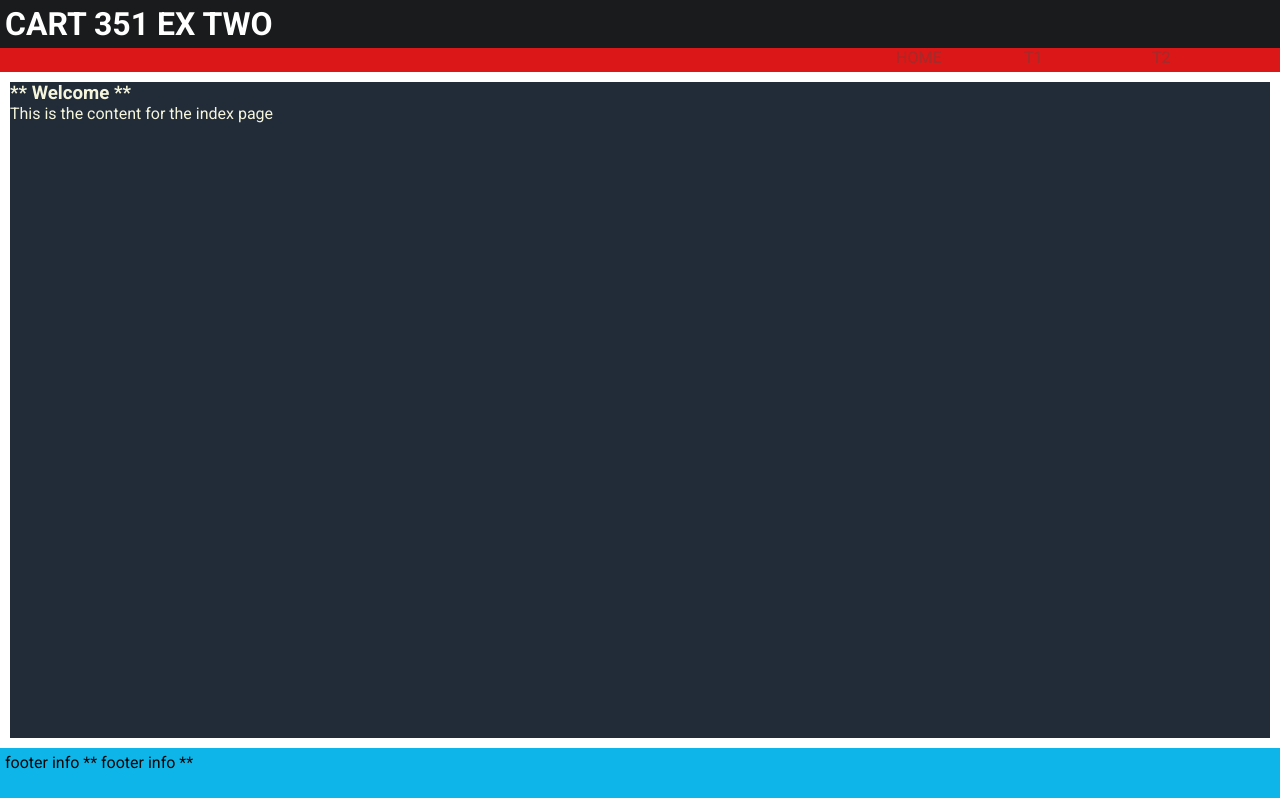
After one commit to kaim-bit/CART351, a Flask app: page /t2 in a window 1280 px wide. The commit adds this page. Run offline with Flask 3, Linux system fonts and the light colour scheme.

Commit message:
prog on exr 2

```diff
--- a/Kai_Maquivar-1_Exr_2/exercise-two.py
+++ b/Kai_Maquivar-1_Exr_2/exercise-two.py
@@ -30,9 +30,9 @@ def getSearchCriteria():
 
 #*************************************************
 # #Task-2: GET REQUEST
-# @app.route("/t2")
-# def t2():
-#     return render_template("t2.html")
+@app.route("/t2")
+def t2():
+    return render_template("t2.html")
 #*************************************************
 @app.route("/getSearchCriteria_adv")
 def getSearchCriteria_adv():
--- /dev/null
+++ b/Kai_Maquivar-1_Exr_2/static/css/T2.css
@@ -0,0 +1,56 @@
+* {
+    margin: 0;
+    padding: 0;
+}
+
+body {
+    font-family: "Roboto", sans-serif;
+    color: beige;
+}
+
+h2 {
+
+    font-size: 32px;
+    padding: 5px;
+    background-color: rgb(25, 27, 28);
+    color: rgb(255, 255, 255);
+}
+
+nav {
+    padding-bottom: 5px;
+    background-color: rgb(219, 23, 23);
+}
+
+nav ul {
+    display: flex;
+    justify-content: right;
+
+}
+
+nav ul li {
+    width: 10%;
+    text-transform: uppercase;
+    text-decoration: none;
+    list-style-type: none;
+
+
+}
+
+nav li a {
+    text-decoration: none;
+    color: rgb(167, 41, 41);
+}
+
+main {
+    margin: 10px;
+    background-color: rgb(34, 44, 57);
+    min-height: calc(82vh);
+}
+
+footer {
+    background-color: rgb(14, 181, 232);
+    min-height: 5vh;
+    padding: 5px;
+    color: rgb(6, 6, 6);
+
+}
--- a/Kai_Maquivar-1_Exr_2/static/css/base.css
+++ b/Kai_Maquivar-1_Exr_2/static/css/base.css
@@ -13,7 +13,7 @@ h2 {
     font-size: 32px;
     padding: 5px;
     background-color: rgb(14, 181, 232);
-    color: rgb(255, 255, 255);
+    color: rgb(64, 19, 19);
 }
 
 nav {
--- a/Kai_Maquivar-1_Exr_2/templates/base.html
+++ b/Kai_Maquivar-1_Exr_2/templates/base.html
@@ -1,19 +1,25 @@
 <!doctype html>
 <html>
+
 <head>
     <link rel="preconnect" href="https://fonts.googleapis.com">
     <link rel="preconnect" href="https://fonts.gstatic.com" crossorigin>
-    <link href="https://fonts.googleapis.com/css2?family=Roboto:ital,wght@0,100..900;1,100..900&display=swap" rel="stylesheet">
+    <link href="https://fonts.googleapis.com/css2?family=Roboto:ital,wght@0,100..900;1,100..900&display=swap"
+        rel="stylesheet">
     <link rel="stylesheet" href="../static/css/base.css">
     <title>CART 351 EX TWO</title>
 
+
 </head>
+
 <body>
     <header>
         <h2> CART 351 EX TWO </h2>
         <nav>
             <ul>
                 <li> <a href="{{url_for('index')}}">Home </a> </li>
+                <li> <a href="{{url_for('t1')}}">T1 </a> </li>
+                <li> <a href="{{url_for('t2')}}">T2 </a> </li>
             </ul>
         </nav>
     </header>
@@ -24,4 +30,5 @@
         footer info ** footer info **
     </footer>
 </body>
+
 </html>
--- /dev/null
+++ b/Kai_Maquivar-1_Exr_2/templates/t2.html
@@ -0,0 +1,11 @@
+<!-- will be a child of base-->
+{% extends "base.html" %}
+
+{% block content %}
+<link rel="stylesheet" href="../static/css/T2.css">
+<h3>** Welcome **</h3>
+<section>
+    <!-- stuff goes in here -->
+    <p> This is the content for the index page</p>
+</section>
+{% endblock %}
```
Also changed, not shown: Kai_Maquivar-1_Exr_2/static/css/T1.css (added, +56 -0 lines), Kai_Maquivar-1_Exr_2/templates/t1.html (added, +11 -0 lines). Lines whose indentation alone changed are shown as unchanged.
